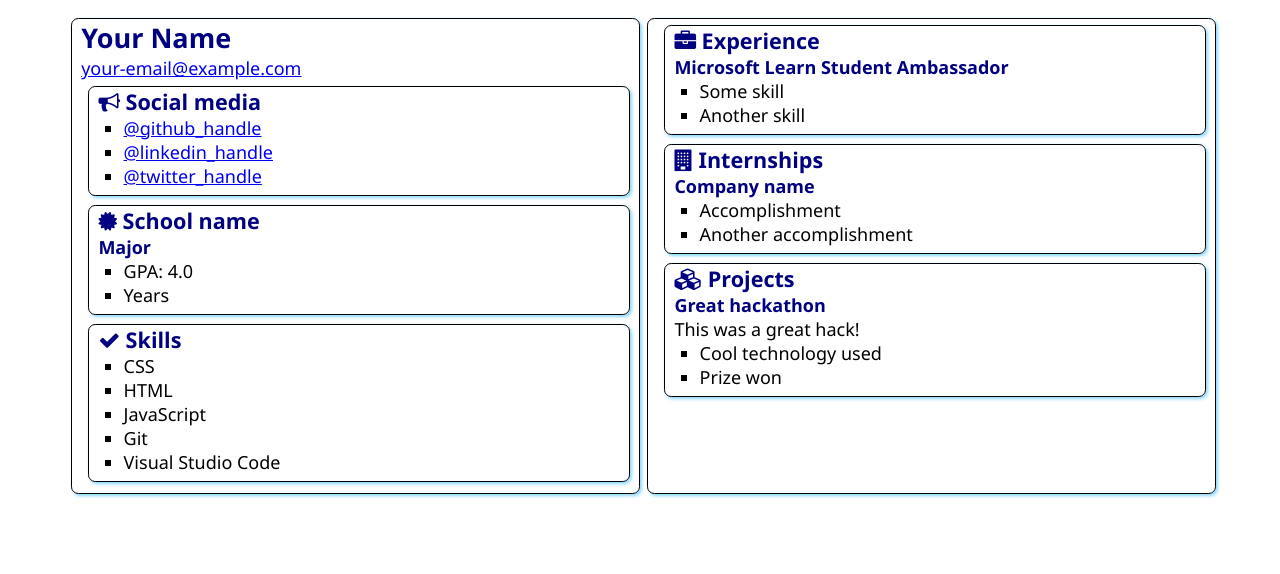
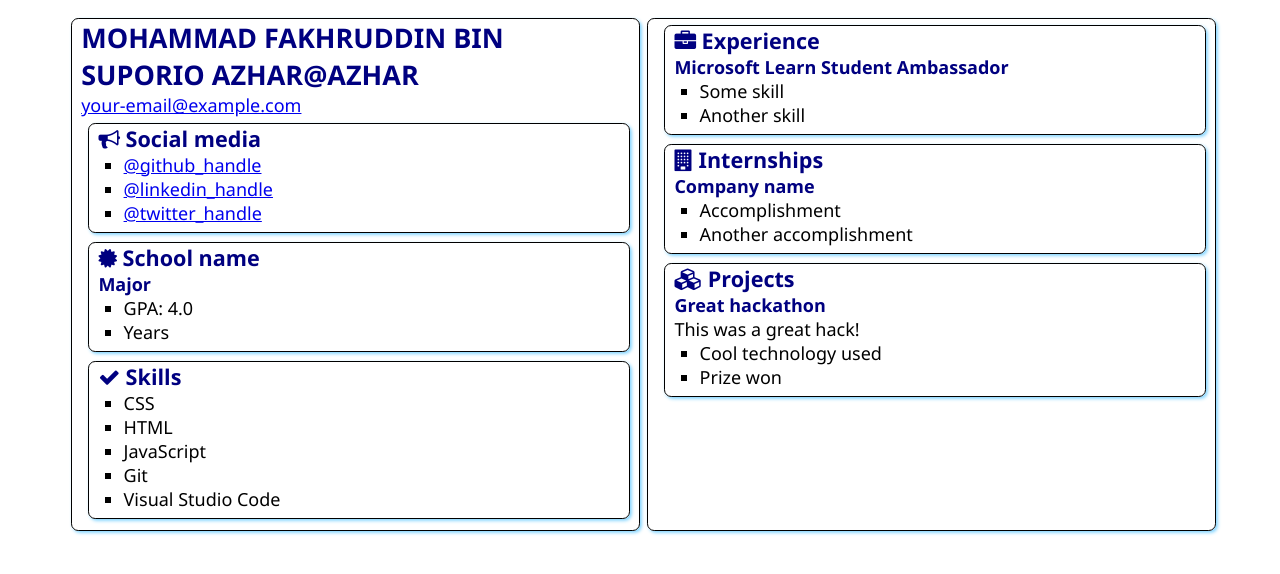
Before and after one commit to cybeast2404/SATechnicalOnboarding, a plain HTML site: page src/index.html in a window 1280 px wide. Drawn offline with Linux system fonts and the light colour scheme.

Commit message:
Update index.html
Update real name

```diff
--- a/src/index.html
+++ b/src/index.html
@@ -12,7 +12,7 @@
 <body>
     <main>
         <article class="box">
-            <h1>Your Name</h1>
+            <h1>MOHAMMAD FAKHRUDDIN BIN SUPORIO AZHAR@AZHAR</h1>
             <div><a href="mailto:your.email@example.com">your-email@example.com</a></div>
 
             <section class="box">
```
